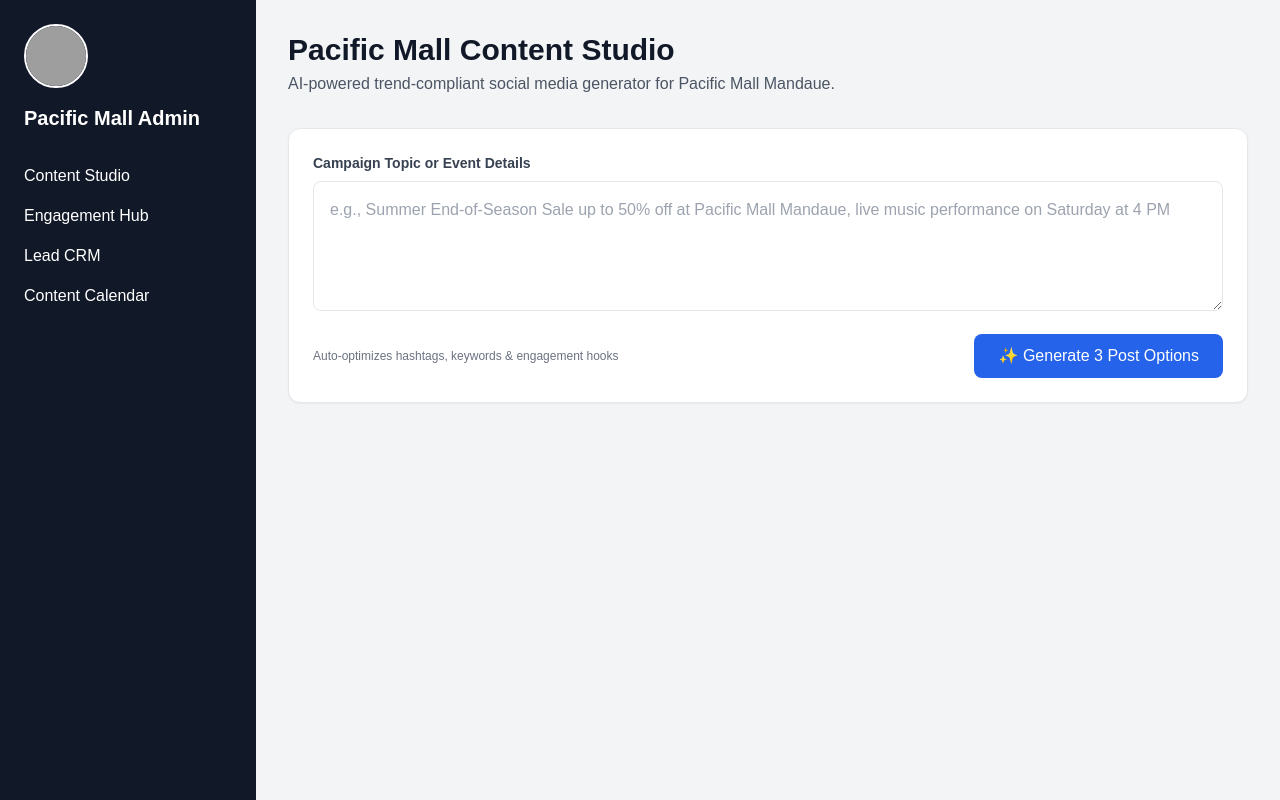
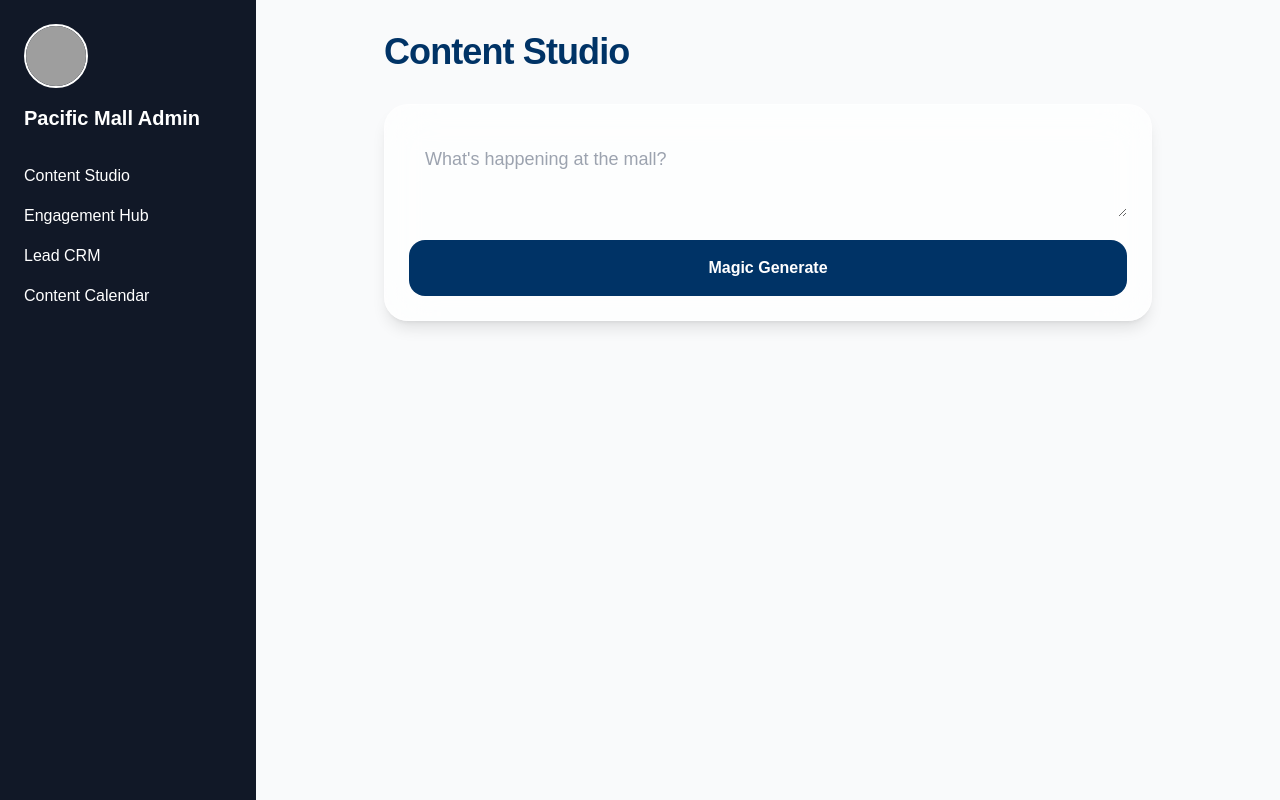
Before and after one commit to calina-miguel/Pacific-Mall-Marketing-Tool, a Next.js app: page /dashboard in a window 1280 px wide. Built offline with nearby package versions, Linux system fonts and the light colour scheme; grey boxes are pictures that could not be loaded.

Commit message:
Add iOS-style glassmorphism and framer-motion animations

```diff
--- a/app/dashboard/page.tsx
+++ b/app/dashboard/page.tsx
@@ -1,144 +1,62 @@
 'use client';
 import { useState } from 'react';
+import { motion } from 'framer-motion';
 
 export default function Dashboard() {
   const [topic, setTopic] = useState('');
   const [variations, setVariations] = useState<any[]>([]);
   const [loading, setLoading] = useState(false);
-  const [schedulingIndex, setSchedulingIndex] = useState<number | null>(null);
-  const [scheduledDate, setScheduledDate] = useState('');
 
   const generateContent = async () => {
-    if (!topic.trim()) {
-      alert("Please enter a topic or promotion detail.");
-      return;
-    }
     setLoading(true);
-    try {
     const res = await fetch('/api/generate', {
       method: 'POST',
       headers: { 'Content-Type': 'application/json' },
-        body: JSON.stringify({ topic, context: 'Pacific Mall Mandaue - Shopping, Dining & Entertainment Hub' }),
+      body: JSON.stringify({ topic, context: 'Pacific Mall Mandaue' }),
     });
     const data = await res.json();
-      if (data.variations) {
-        setVariations(data.variations);
-      } else {
-        alert("Could not generate content. Please try again.");
-      }
-    } catch (e) {
-      alert("Failed to generate content.");
-    } finally {
+    setVariations(data.variations || []);
     setLoading(false);
-    }
-  };
-
-  const schedulePost = async (content: string) => {
-    if (!scheduledDate) {
-      alert("Please select a date and time to schedule.");
-      return;
-    }
-    try {
-      const res = await fetch('/api/schedule', {
-        method: 'POST',
-        headers: { 'Content-Type': 'application/json' },
-        body: JSON.stringify({
-          content,
-          scheduledFor: new Date(scheduledDate).toISOString(),
-        }),
-      });
-      const data = await res.json();
-      if (data.success) {
-        alert("Post scheduled successfully!");
-        setSchedulingIndex(null);
-      } else {
-        alert("Scheduling saved to queue.");
-      }
-    } catch (err) {
-      alert("Post queued locally.");
-    }
   };
 
   return (
-    <div className="p-8 max-w-5xl mx-auto">
-      <div className="mb-8">
-        <h1 className="text-3xl font-bold text-gray-900">Pacific Mall Content Studio</h1>
-        <p className="text-gray-600 mt-1">AI-powered trend-compliant social media generator for Pacific Mall Mandaue.</p>
-      </div>
+    <div className="p-8 min-h-screen bg-gray-50">
+      <motion.div initial={{ opacity: 0, y: 20 }} animate={{ opacity: 1, y: 0 }} className="max-w-3xl mx-auto">
+        <h1 className="text-4xl font-extrabold text-pm-blue mb-8 tracking-tight">Content Studio</h1>
 
-      <div className="bg-white p-6 rounded-xl shadow-sm border mb-8">
-        <label className="block text-sm font-semibold text-gray-700 mb-2">
-          Campaign Topic or Event Details
-        </label>
+        <div className="bg-white/70 backdrop-blur-xl border border-white/50 p-6 rounded-3xl shadow-lg mb-8">
           <textarea
-          className="w-full p-4 border rounded-lg focus:ring-2 focus:ring-blue-500 focus:border-blue-500 outline-none text-gray-800 mb-4"
-          rows={4}
-          placeholder="e.g., Summer End-of-Season Sale up to 50% off at Pacific Mall Mandaue, live music performance on Saturday at 4 PM"
+            className="w-full bg-transparent p-4 outline-none text-lg placeholder:text-gray-400"
+            placeholder="What's happening at the mall?"
             value={topic}
             onChange={(e) => setTopic(e.target.value)}
           />
-        <div className="flex justify-between items-center">
-          <span className="text-xs text-gray-500">Auto-optimizes hashtags, keywords & engagement hooks</span>
           <button
             onClick={generateContent}
-            className="bg-blue-600 text-white px-6 py-2.5 rounded-lg font-medium hover:bg-blue-700 transition disabled:opacity-50"
-            disabled={loading}
+            className="w-full mt-4 bg-pm-blue text-white py-4 rounded-2xl font-semibold active:scale-95 transition-transform"
           >
-            {loading ? 'Generating Variations...' : '✨ Generate 3 Post Options'}
-          </button>
-        </div>
-      </div>
-
-      {variations.length > 0 && (
-        <div className="space-y-6">
-          <h2 className="text-xl font-bold text-gray-800">Generated Options</h2>
-          {variations.map((v, i) => (
-            <div key={i} className="border rounded-xl p-6 bg-white shadow-sm hover:shadow-md transition">
-              <div className="flex justify-between items-center mb-3">
-                <span className="bg-blue-100 text-blue-800 text-xs font-bold px-3 py-1 rounded-full">
-                  Option {i + 1}
-                </span>
-                <button
-                  onClick={() => navigator.clipboard.writeText(v.content)}
-                  className="text-gray-500 hover:text-gray-700 text-sm font-medium"
-                >
-                  📋 Copy Text
+            {loading ? 'Generating...' : 'Magic Generate'}
           </button>
         </div>
 
-              <p className="text-gray-800 whitespace-pre-line mb-4 leading-relaxed">{v.content}</p>
-
-              <div className="pt-4 border-t flex flex-wrap gap-3 items-center justify-between">
-                <div className="flex gap-2">
-                  <button
-                    onClick={() => setSchedulingIndex(schedulingIndex === i ? null : i)}
-                    className="bg-gray-900 text-white px-4 py-2 rounded-lg text-sm font-medium hover:bg-gray-800 transition"
+        <div className="grid gap-6">
+          {variations.map((v, i) => (
+            <motion.div
+              key={i}
+              initial={{ opacity: 0, scale: 0.95 }}
+              animate={{ opacity: 1, scale: 1 }}
+              transition={{ delay: i * 0.1 }}
+              className="bg-white p-6 rounded-3xl shadow-sm border border-gray-100"
             >
-                    📅 Schedule Post
-                  </button>
+              <p className="text-gray-800 leading-relaxed mb-6">{v.content}</p>
+              <div className="flex gap-3">
+                <button className="flex-1 bg-gray-100 hover:bg-gray-200 py-3 rounded-xl font-medium transition">Preview</button>
+                <button className="flex-1 bg-pm-accent text-pm-dark py-3 rounded-xl font-bold transition">Schedule</button>
               </div>
-
-                {schedulingIndex === i && (
-                  <div className="w-full mt-3 p-4 bg-gray-50 border rounded-lg flex flex-wrap gap-3 items-center">
-                    <input
-                      type="datetime-local"
-                      className="p-2 border rounded text-sm text-gray-800"
-                      value={scheduledDate}
-                      onChange={(e) => setScheduledDate(e.target.value)}
-                    />
-                    <button
-                      onClick={() => schedulePost(v.content)}
-                      className="bg-green-600 text-white px-4 py-2 rounded text-sm font-medium hover:bg-green-700"
-                    >
-                      Confirm Schedule
-                    </button>
-                  </div>
-                )}
-              </div>
-            </div>
+            </motion.div>
           ))}
         </div>
-      )}
+      </motion.div>
     </div>
   );
 }
--- a/package.json
+++ b/package.json
@@ -11,8 +11,9 @@
   "dependencies": {
     "@google/generative-ai": "^0.21.0",
     "@supabase/supabase-js": "^2.46.1",
+    "framer-motion": "^14.14.0",
     "lucide-react": "^0.454.0",
-    "next": "^14.2.18",
+    "next": "^16.4.6",
     "react": "^18.3.1",
     "react-dom": "^18.3.1"
   },
```
Also changed, not shown: 1 other file (tests, documents, lock files or other folders). Lines whose indentation alone changed are shown as unchanged.
